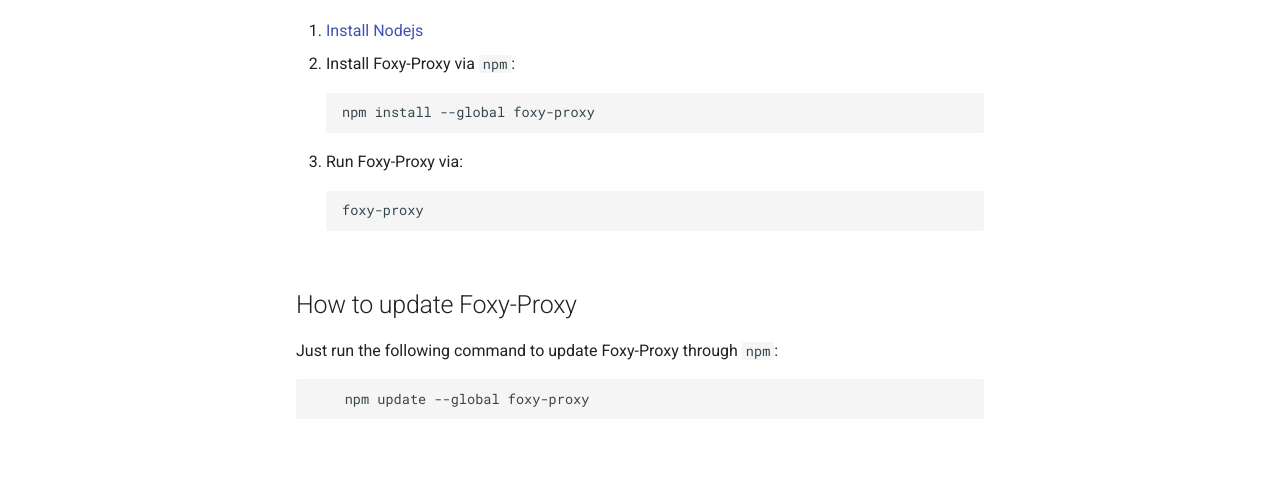
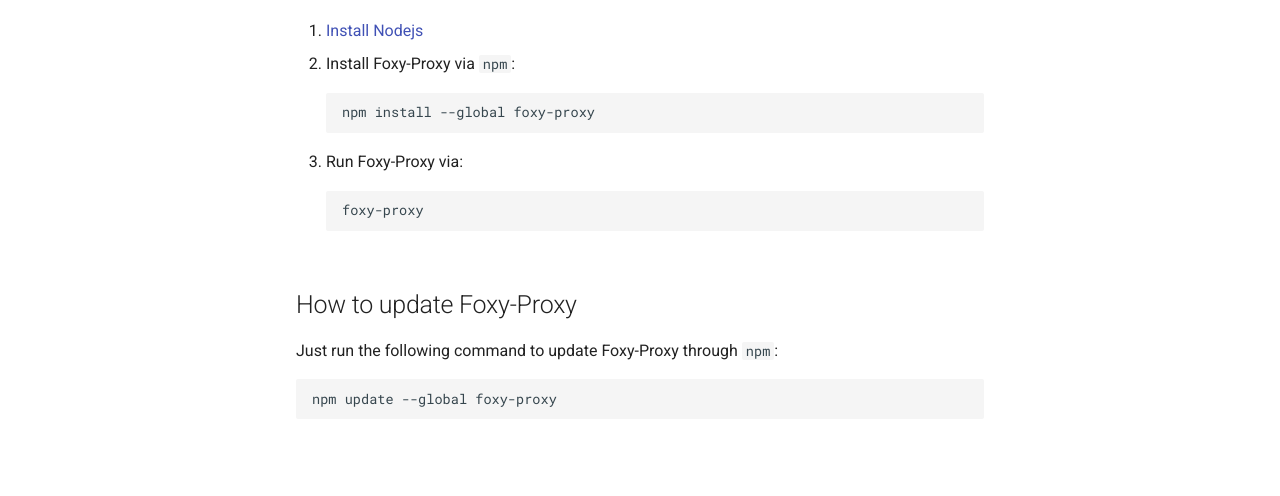
Before and after one commit to foxypool/docs, an MkDocs documentation site: the page built from docs/foxy-proxy/installing.md, in a window 1280 px wide. Shown: the part 328-824 px from the top of the page. Built offline with MkDocs 1.6.1 and Material for MkDocs 9.7.7, drawn with Linux system fonts in a browser that asks for light colours; comment, search, counter and statistics services are not loaded.

Commit message:
Fix code indent

````diff
--- a/docs/foxy-proxy/installing.md
+++ b/docs/foxy-proxy/installing.md
@@ -4,15 +4,18 @@
 
 1. [Install Nodejs](../general/installing-nodejs.md)
 2. Install Foxy-Proxy via `npm`:
-
-        npm install --global foxy-proxy
+   ```bash
+   npm install --global foxy-proxy
+   ```
 
 3. Run Foxy-Proxy via:
-
-        foxy-proxy
+   ```bash
+   foxy-proxy
+   ```
 
 ## How to update Foxy-Proxy
 
 Just run the following command to update Foxy-Proxy through `npm`:
-
-        npm update --global foxy-proxy
+   ```bash
+   npm update --global foxy-proxy
+   ```
````
Also changed, not shown: docs/chia-dashboard-satellite/installing.md (+9 -7 lines), docs/foxy-miner/installing.md (+9 -7 lines), docs/general/installing-nodejs.md (+18 -14 lines), docs/pledge-agent/installing.md (+9 -6 lines).
